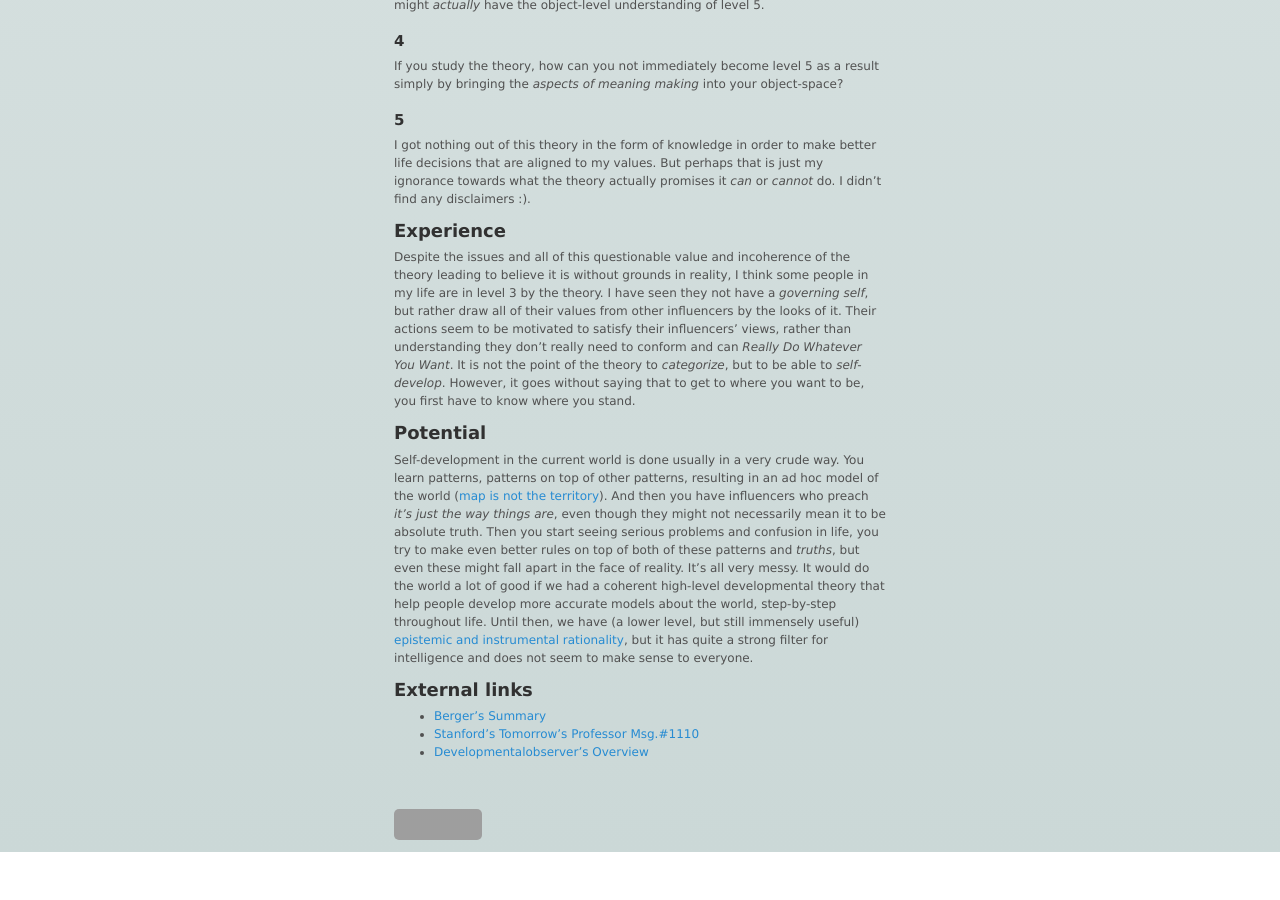
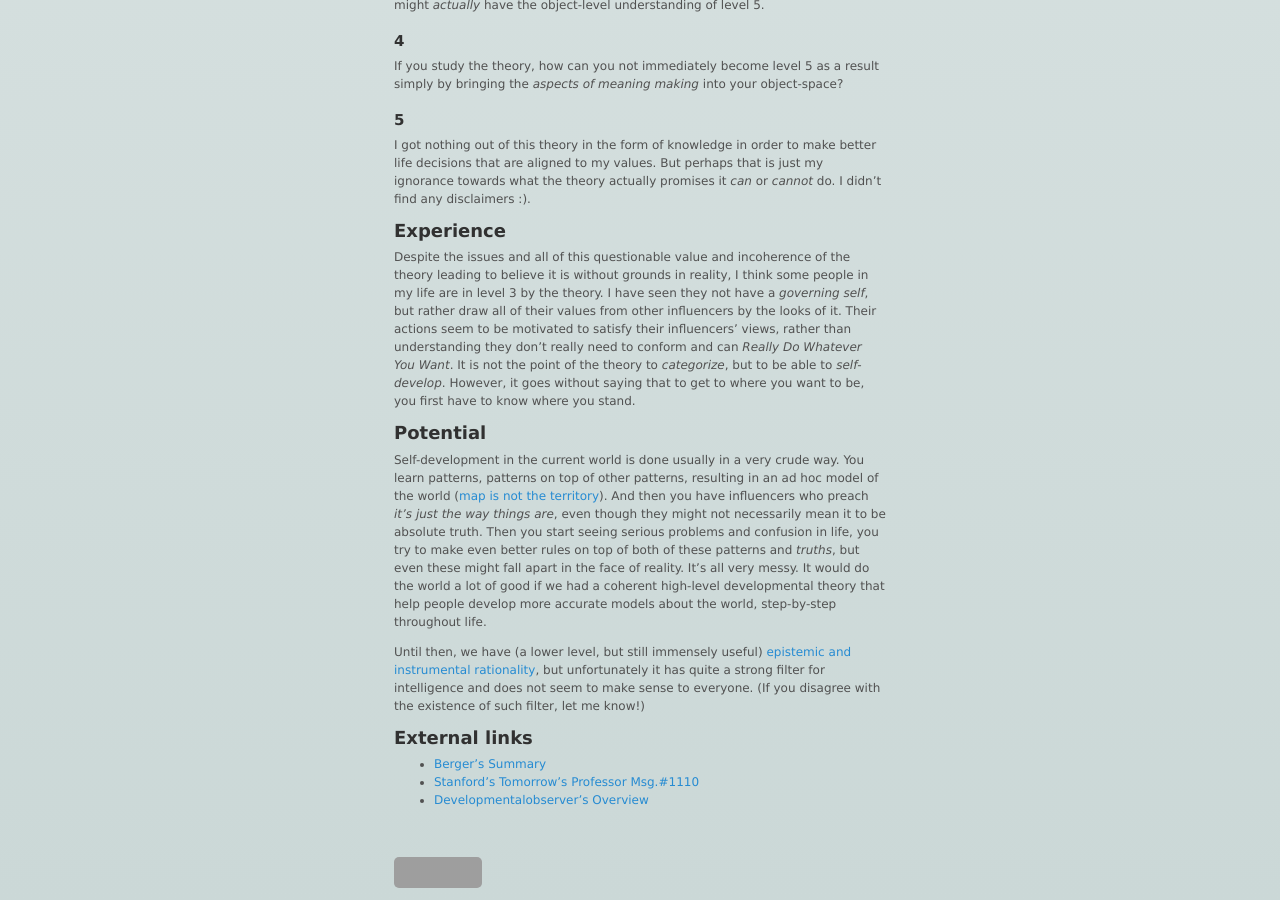
Before and after one commit to azatris/azatris.github.io, a Jekyll site: the page built from _posts/2016-03-06-levels.md, in a window 1280 px wide and 900 px high, scrolled down 4279 px. Built offline with Jekyll 4.4.1, drawn with Linux system fonts in a browser that asks for light colours; comment, search, counter and statistics services are not loaded; before the commit the page ends 5131 px from its top, so only the background shows below that; grey boxes are pictures that could not be loaded.

Commit message:
Content update

```diff
--- a/_posts/2016-03-06-levels.md
+++ b/_posts/2016-03-06-levels.md
@@ -114,7 +114,9 @@
 
 ## Potential
 
-Self-development in the current world is done usually in a very crude way. You learn patterns, patterns on top of other patterns, resulting in an ad hoc model of the world ([map is not the territory](https://en.wikipedia.org/wiki/Map%E2%80%93territory_relation)). And then you have influencers who preach _it's just the way things are_, even though they might not necessarily mean it to be absolute truth. Then you start seeing serious problems and confusion in life, you try to make even better rules on top of both of these patterns and _truths_, but even these might fall apart in the face of reality. It's all very messy. It would do the world a lot of good if we had a coherent high-level developmental theory that help people develop more accurate models about the world, step-by-step throughout life. Until then, we have (a lower level, but still immensely useful) [epistemic and instrumental rationality](https://wiki.lesswrong.com/wiki/Rationality), but it has quite a strong filter for intelligence and does not seem to make sense to everyone.
+Self-development in the current world is done usually in a very crude way. You learn patterns, patterns on top of other patterns, resulting in an ad hoc model of the world ([map is not the territory](https://en.wikipedia.org/wiki/Map%E2%80%93territory_relation)). And then you have influencers who preach _it's just the way things are_, even though they might not necessarily mean it to be absolute truth. Then you start seeing serious problems and confusion in life, you try to make even better rules on top of both of these patterns and _truths_, but even these might fall apart in the face of reality. It's all very messy. It would do the world a lot of good if we had a coherent high-level developmental theory that help people develop more accurate models about the world, step-by-step throughout life.
+
+Until then, we have (a lower level, but still immensely useful) [epistemic and instrumental rationality](https://wiki.lesswrong.com/wiki/Rationality), but unfortunately it has quite a strong filter for intelligence and does not seem to make sense to everyone. (If you disagree with the existence of such filter, let me know!)
 
 
 ## External links
```
